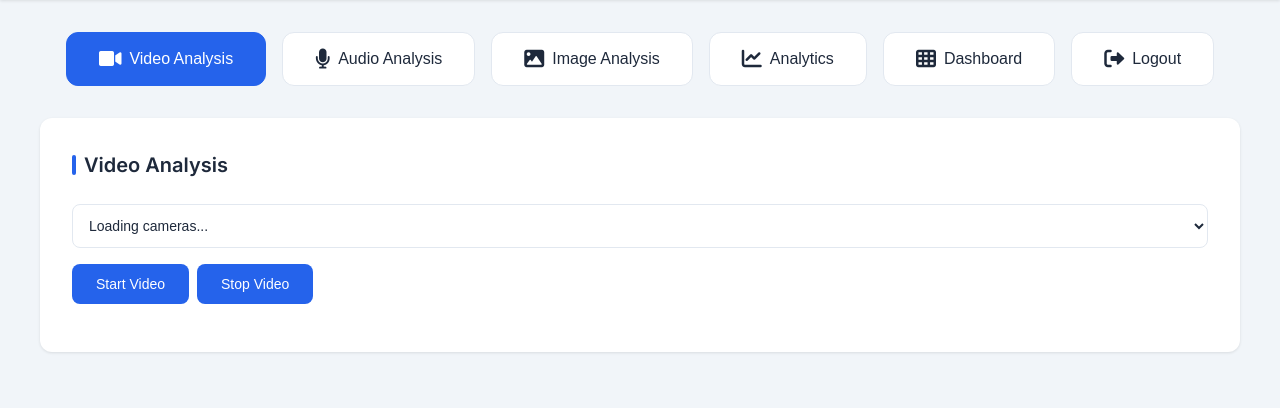
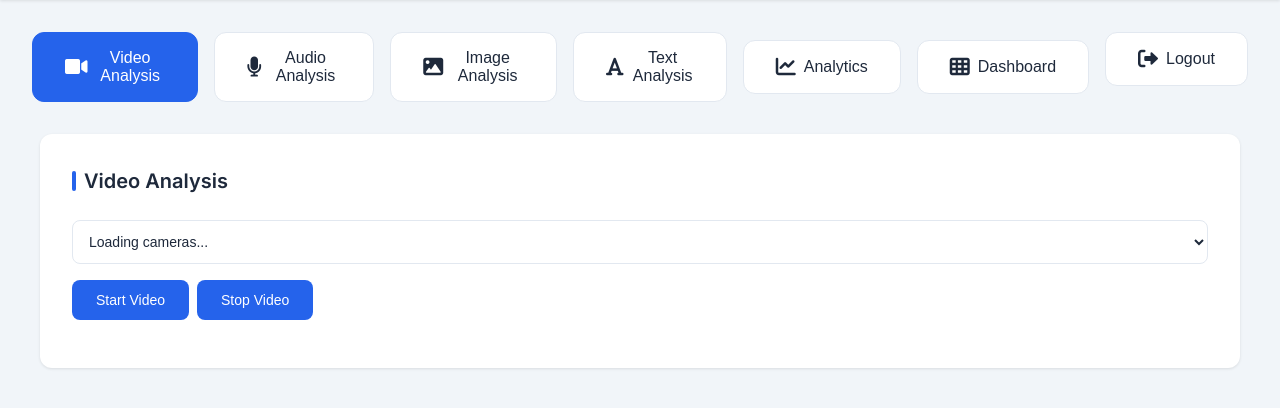
Before and after one commit to maryeete/Senior-Project, a Flask app: template app/templates/index.html in a window 1280 px wide. Shown: the part 186-594 px from the top of the page. Run offline with Flask 3, Linux system fonts and the light colour scheme; the template is opened without the code that fills it: most values are stand-ins (such as "Sample title", 1, 10 or a date in 2020).

Commit message:
add text analysis section

```diff
--- a/app/templates/index.html
+++ b/app/templates/index.html
@@ -4,6 +4,23 @@
     <title>Emotion Analysis Dashboard</title>
     <link href="https://fonts.googleapis.com/css2?family=Inter:wght@400;500;600&display=swap" rel="stylesheet">
     <style>
+        .text-input-container {
+            display: flex;
+            flex-direction: column;
+            align-items: flex-start;
+        }
+        #textInput {
+            width: 100%;
+            margin-bottom: 10px;
+            padding: 10px;
+            resize: vertical;
+        }
+        button {
+            padding: 10px 20px;
+            cursor: pointer;
+            align-self: center;
+        }
+
         :root {
             --primary-color: #2563eb;
             --success-color: #16a34a;
@@ -336,6 +353,8 @@
             background-color: #fee2e2;
             border-radius: 8px;
             margin: 1rem 0;
+
+
         }
     </style>
     <link rel="stylesheet" href="https://cdnjs.cloudflare.com/ajax/libs/font-awesome/6.0.0/css/all.min.css">
@@ -358,6 +377,10 @@
         <button class="analysis-button" onclick="showSection('image-section')">
             <i class="fas fa-image"></i>
             Image Analysis
+        </button>
+        <button class="analysis-button" onclick="showSection('text-section')">
+            <i class="fas fa-font"></i>
+            Text Analysis
         </button>
         <button class="analysis-button" onclick="window.location.href='/analytics';">
             <i class="fas fa-chart-line"></i>
@@ -424,7 +447,17 @@
             </div>
         </div>
 
-    </div>
+        <!-- Text Analysis Section -->
+        <div id="text-section" class="section">
+            <h2>Text Analysis</h2>
+            <div class="text-input-container">
+                <textarea id="textInput" rows="6" placeholder="Enter text for analysis..."></textarea>
+                <button onclick="analyzeText()">Analyze Text</button>
+            </div>
+            <div id="textResults" class="results-container">
+                <div id="textEmotionCards"></div>
+            </div>
+        </div>
 
     <script>
         function showSection(sectionId) {
```
